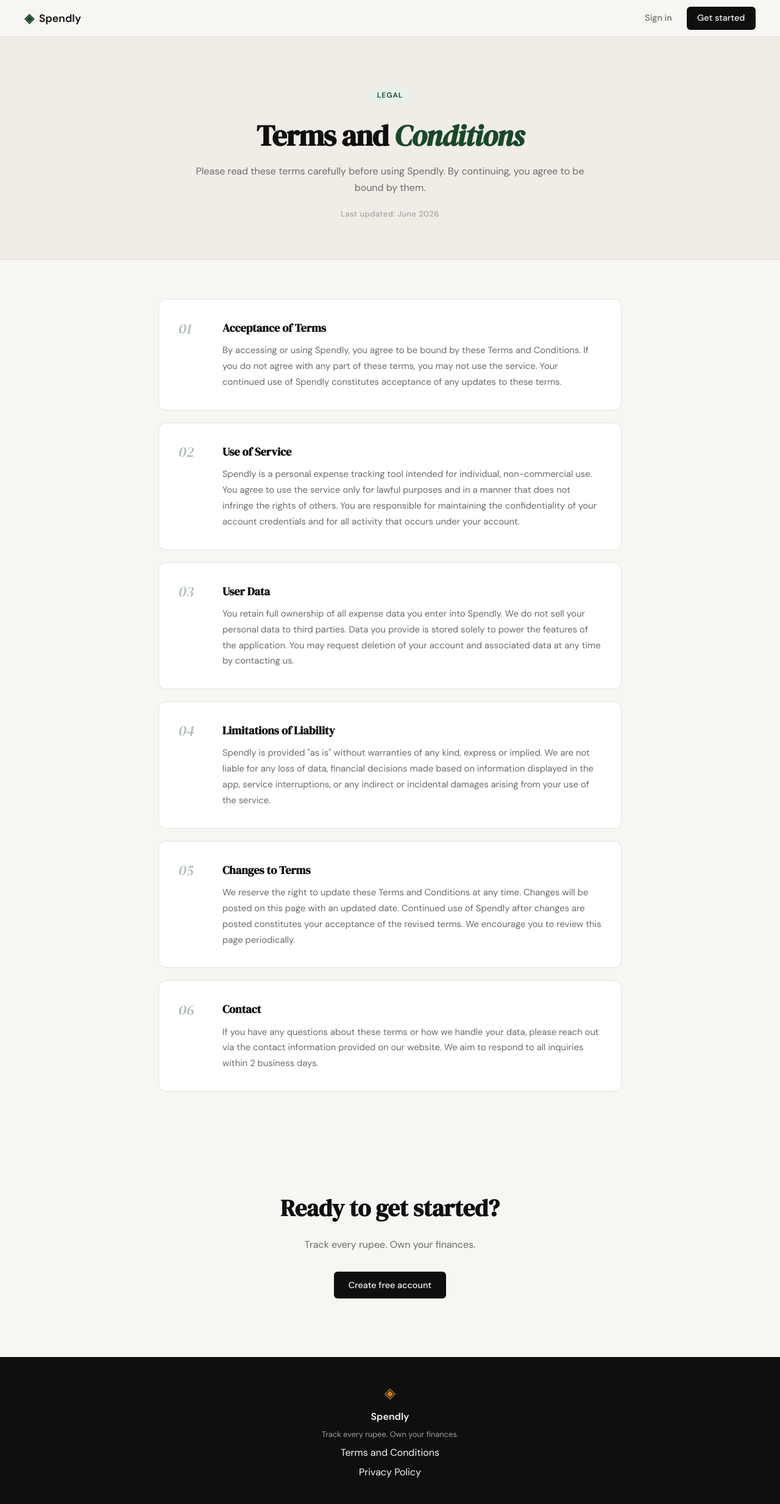
After one commit to ajmalmbcet09-lang/EXPENSE-TRACKER, a Flask app: page /terms in a window 1280 px wide. The commit adds this page. Shown: the whole page at 61% size. Run offline with Flask 3, Linux system fonts and the light colour scheme.

Commit message:
terms condition and appearence

```diff
--- a/app.py
+++ b/app.py
@@ -26,6 +26,11 @@ def login():
 # Placeholder routes — students will implement these                  #
 # ------------------------------------------------------------------ #
 
+@app.route("/terms")
+def terms():
+    return render_template("terms.html")
+
+
 @app.route("/logout")
 def logout():
     return "Logout — coming in Step 3"
--- a/file.txt
+++ b/file.txt
@@ -14,7 +14,7 @@ Create a "Terms and Conditions" page for Spendly.
 
 1. Add a new route in [@app.py](http://app.py/):
 GET /terms → renders templates/terms.html
-2. Create templates/terms.html with generic terms and conditions
+2. Create @templates/terms.html with generic terms and conditions
 content appropriate for a personal expense tracking app.
 Include sections like: Acceptance of Terms, Use of Service,
 User Data, Limitations of Liability, and Changes to Terms.
--- a/static/css/style.css
+++ b/static/css/style.css
@@ -508,6 +508,101 @@ a { color: inherit; text-decoration: none; }
 }
 
 /* ------------------------------------------------------------------ */
+/* Legal pages (Terms, Privacy)                                        */
+/* ------------------------------------------------------------------ */
+
+.legal-hero {
+    background: var(--paper-warm);
+    border-bottom: 1px solid var(--border);
+    padding: 5rem 2rem 4rem;
+    text-align: center;
+}
+
+.legal-hero-inner {
+    max-width: 640px;
+    margin: 0 auto;
+}
+
+.legal-title {
+    font-family: var(--font-display);
+    font-size: clamp(2rem, 4vw, 3rem);
+    line-height: 1.15;
+    letter-spacing: -0.02em;
+    color: var(--ink);
+    margin-bottom: 1rem;
+}
+
+.legal-title em {
+    font-style: italic;
+    color: var(--accent);
+}
+
+.legal-subtitle {
+    font-size: 1rem;
+    color: var(--ink-muted);
+    line-height: 1.7;
+    margin-bottom: 1.25rem;
+}
+
+.legal-date {
+    font-size: 0.8rem;
+    color: var(--ink-faint);
+    font-weight: 500;
+    letter-spacing: 0.04em;
+}
+
+.legal-body {
+    padding: 4rem 2rem;
+}
+
+.legal-inner {
+    max-width: 760px;
+    margin: 0 auto;
+    display: flex;
+    flex-direction: column;
+    gap: 1.25rem;
+}
+
+.legal-card {
+    background: var(--paper-card);
+    border: 1px solid var(--border);
+    border-radius: var(--radius-md);
+    padding: 2rem;
+    display: grid;
+    grid-template-columns: 48px 1fr;
+    gap: 1.5rem;
+    align-items: start;
+    transition: box-shadow 0.2s;
+}
+
+.legal-card:hover {
+    box-shadow: 0 4px 20px rgba(0,0,0,0.06);
+}
+
+.legal-card-num {
+    font-family: var(--font-display);
+    font-size: 1.5rem;
+    color: var(--accent);
+    opacity: 0.35;
+    line-height: 1;
+    padding-top: 0.2rem;
+    font-style: italic;
+}
+
+.legal-section-title {
+    font-family: var(--font-display);
+    font-size: 1.15rem;
+    color: var(--ink);
+    margin-bottom: 0.6rem;
+}
+
+.legal-card-content p {
+    font-size: 0.925rem;
+    color: var(--ink-muted);
+    line-height: 1.75;
+}
+
+/* ------------------------------------------------------------------ */
 /* Responsive                                                          */
 /* ------------------------------------------------------------------ */
 
--- a/templates/base.html
+++ b/templates/base.html
@@ -34,7 +34,7 @@
             <span class="brand-icon">◈</span>
             <span class="footer-name">Spendly</span>
             <p class="footer-copy">Track every rupee. Own your finances.</p>
-            <a href="#">Terms and Conditions</a>
+            <a href="/terms">Terms and Conditions</a>
             <a href="#">Privacy Policy</a>
         </div>
     </footer>
--- /dev/null
+++ b/templates/terms.html
@@ -0,0 +1,78 @@
+{% extends "base.html" %}
+
+{% block title %}Terms and Conditions — Spendly{% endblock %}
+
+{% block content %}
+
+<section class="legal-hero">
+    <div class="legal-hero-inner">
+        <div class="hero-badge">Legal</div>
+        <h1 class="legal-title">Terms and <em>Conditions</em></h1>
+        <p class="legal-subtitle">Please read these terms carefully before using Spendly. By continuing, you agree to be bound by them.</p>
+        <p class="legal-date">Last updated: June 2026</p>
+    </div>
+</section>
+
+<section class="legal-body">
+    <div class="legal-inner">
+
+        <div class="legal-card">
+            <div class="legal-card-num">01</div>
+            <div class="legal-card-content">
+                <h2 class="legal-section-title">Acceptance of Terms</h2>
+                <p>By accessing or using Spendly, you agree to be bound by these Terms and Conditions. If you do not agree with any part of these terms, you may not use the service. Your continued use of Spendly constitutes acceptance of any updates to these terms.</p>
+            </div>
+        </div>
+
+        <div class="legal-card">
+            <div class="legal-card-num">02</div>
+            <div class="legal-card-content">
+                <h2 class="legal-section-title">Use of Service</h2>
+                <p>Spendly is a personal expense tracking tool intended for individual, non-commercial use. You agree to use the service only for lawful purposes and in a manner that does not infringe the rights of others. You are responsible for maintaining the confidentiality of your account credentials and for all activity that occurs under your account.</p>
+            </div>
+        </div>
+
+        <div class="legal-card">
+            <div class="legal-card-num">03</div>
+            <div class="legal-card-content">
+                <h2 class="legal-section-title">User Data</h2>
+                <p>You retain full ownership of all expense data you enter into Spendly. We do not sell your personal data to third parties. Data you provide is stored solely to power the features of the application. You may request deletion of your account and associated data at any time by contacting us.</p>
+            </div>
+        </div>
+
+        <div class="legal-card">
+            <div class="legal-card-num">04</div>
+            <div class="legal-card-content">
+                <h2 class="legal-section-title">Limitations of Liability</h2>
+                <p>Spendly is provided "as is" without warranties of any kind, express or implied. We are not liable for any loss of data, financial decisions made based on information displayed in the app, service interruptions, or any indirect or incidental damages arising from your use of the service.</p>
+            </div>
+        </div>
+
+        <div class="legal-card">
+            <div class="legal-card-num">05</div>
+            <div class="legal-card-content">
+                <h2 class="legal-section-title">Changes to Terms</h2>
+                <p>We reserve the right to update these Terms and Conditions at any time. Changes will be posted on this page with an updated date. Continued use of Spendly after changes are posted constitutes your acceptance of the revised terms. We encourage you to review this page periodically.</p>
+            </div>
+        </div>
+
+        <div class="legal-card">
+            <div class="legal-card-num">06</div>
+            <div class="legal-card-content">
+                <h2 class="legal-section-title">Contact</h2>
+                <p>If you have any questions about these terms or how we handle your data, please reach out via the contact information provided on our website. We aim to respond to all inquiries within 2 business days.</p>
+            </div>
+        </div>
+
+    </div>
+</section>
+
+<section class="cta-section">
+    <div class="cta-inner">
+        <h2 class="cta-title">Ready to get started?</h2>
+        <p class="cta-body">Track every rupee. Own your finances.</p>
+        <a href="{{ url_for('register') }}" class="btn-primary">Create free account</a>
+    </div>
+</section>
+
+{% endblock %}
```
